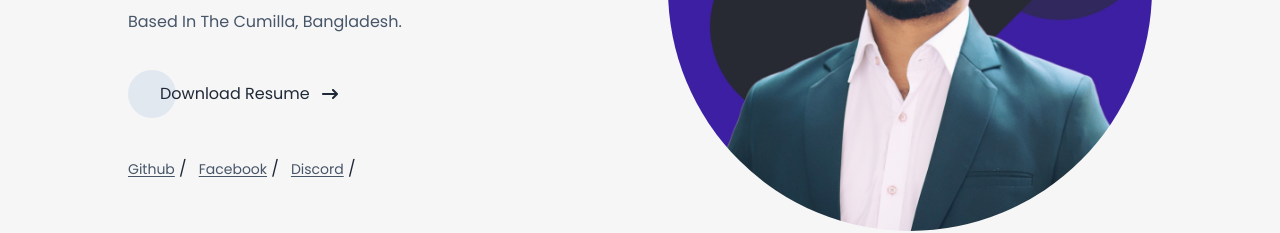
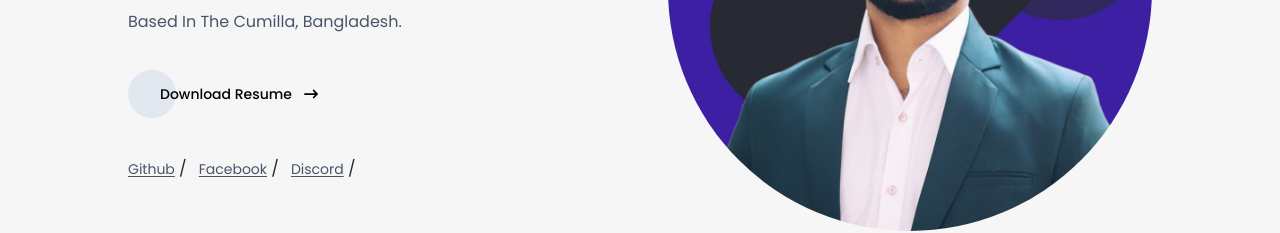
Before and after one commit to Md-sajeeb001/My-Portfolio, a React (Vite) app: page / in a window 1280 px wide. Shown: the part 365-598 px from the top of the page. Built offline with nearby package versions, Linux system fonts and the light colour scheme.

Commit message:
added resume button

```diff
--- a/src/components/Banner.jsx
+++ b/src/components/Banner.jsx
@@ -14,9 +14,15 @@ const Banner = () => {
           Hi, im Mohammad Sajeeb, A Passionate Full Stack Developer Based In The
           Cumilla, Bangladesh.
         </p>
-        <button className="sm:text-center">
-          <a href={resume} download="resume"></a>
-          <Button text="Download Resume"></Button>
+        {/* <button className="sm:text-center">
+          <a href={resume} download="resume"></a> */}
+        {/* <Button text="Download Resume"></Button> */}
+        {/* </button> */}
+        <button className="text-sm font-medium text-white">
+          <a href={resume} download="resume">
+            {/* Download Resume */}
+            <Button text="Download Resume"></Button>
+          </a>
         </button>
         <div className="space-x-3">
           <Link
--- a/src/shared/Button/Button.jsx
+++ b/src/shared/Button/Button.jsx
@@ -6,8 +6,8 @@ const Button = ({ text }) => {
       <div className="w-12 h-12 rounded-full bg-slate-200"></div>
       <div className="-ml-4">
         <button className="flex items-center gap-3">
-          <p>{text}</p>
-          <FaArrowRightLong className=""></FaArrowRightLong>
+          <p className="text-black">{text}</p>
+          <FaArrowRightLong className="text-black"></FaArrowRightLong>
         </button>
       </div>
     </div>
```
Also changed, not shown: vercel.json.
